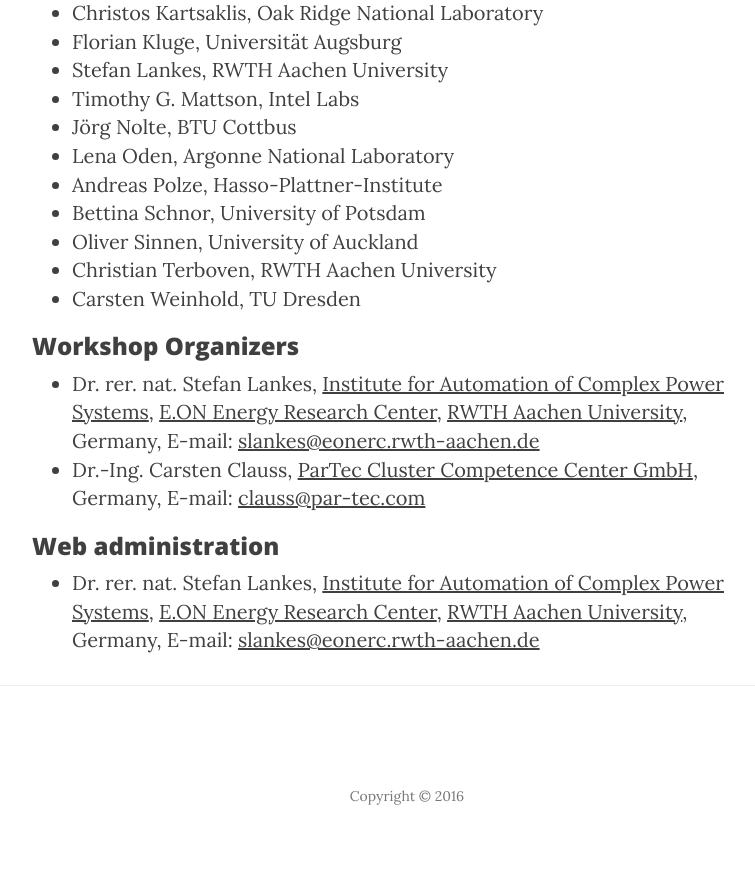
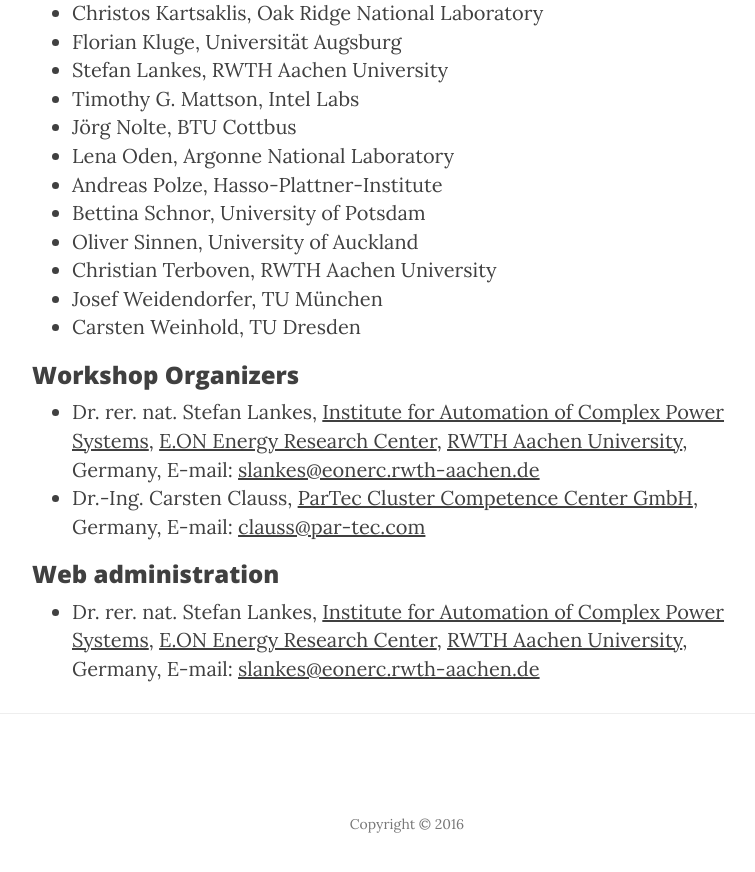
Before and after one commit to WROME/wrome.github.io, a Jekyll site: the page built from grenoble2016.md, in a window 1280 px wide and 900 px high, scrolled down 3301 px. Shown: the top 872 px of the window, without its empty margins (233-988 px from the left). Built offline with Jekyll 4.4.1, drawn with Linux system fonts in a browser that asks for light colours; nearby versions of some CDN libraries.

Commit message:
extend the list of PC members

```diff
--- a/grenoble2016.md
+++ b/grenoble2016.md
@@ -74,6 +74,7 @@
 * Bettina Schnor, University of Potsdam
 * Oliver Sinnen, University of Auckland
 * Christian Terboven, RWTH Aachen University
+* Josef Weidendorfer, TU München
 * Carsten Weinhold, TU Dresden
 
 ### Workshop Organizers
```
